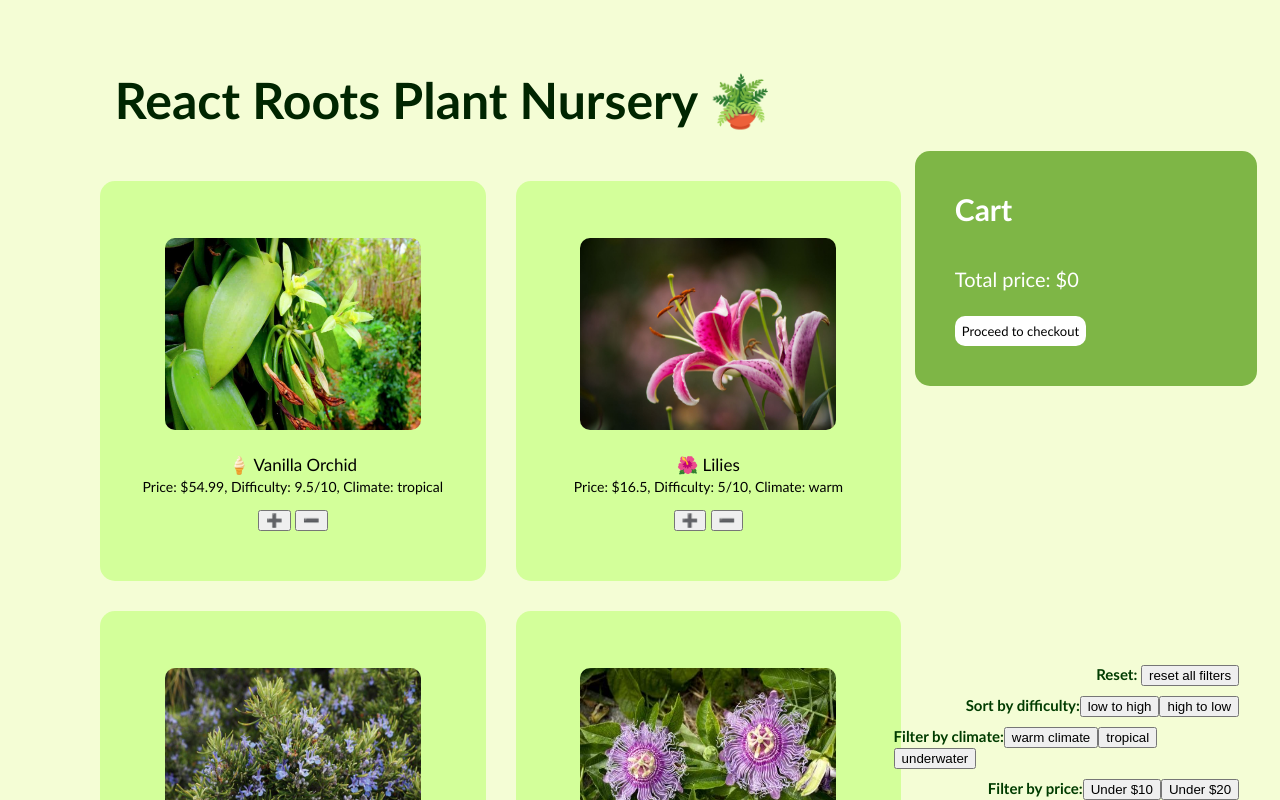
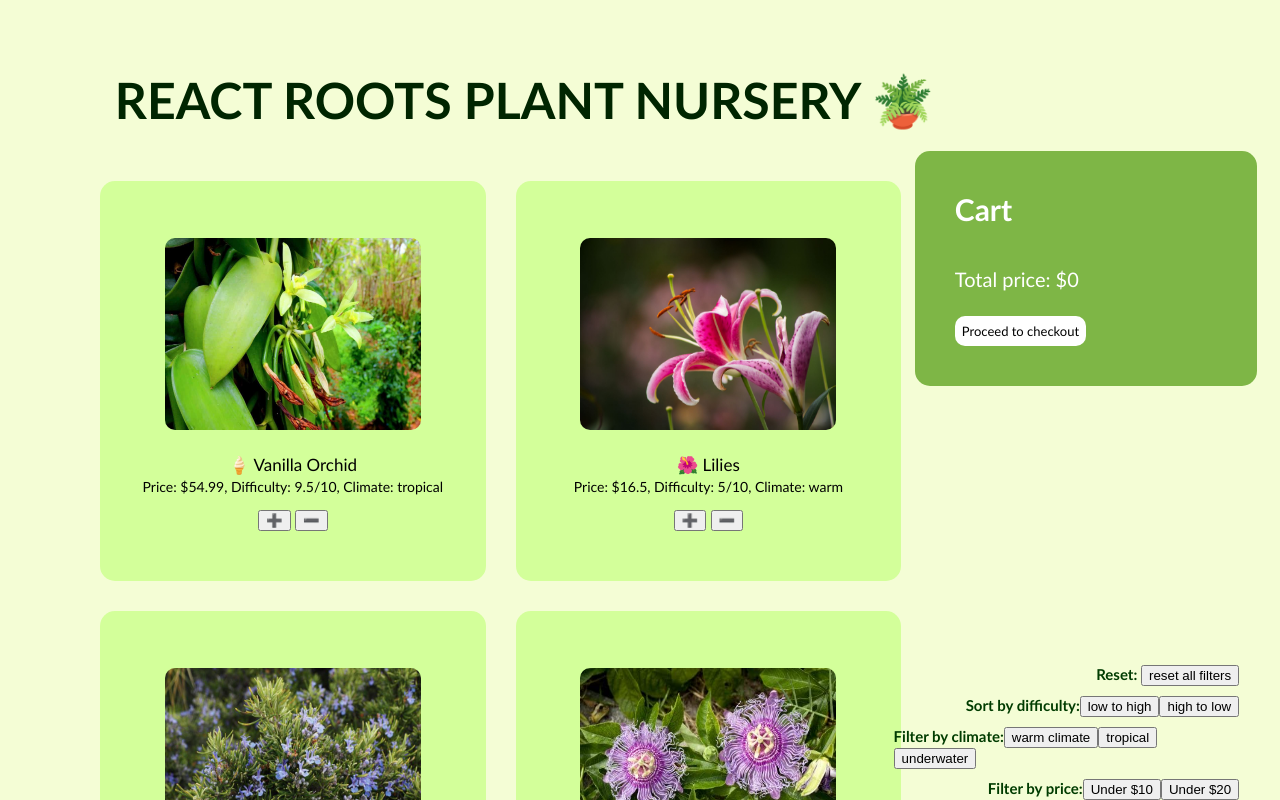
Before and after one commit to miscellaneousmonkey88/development, a React (Create React App) app: page / in a window 1280 px wide. Shown: the top 800 px of the page. Built offline with nearby package versions, Linux system fonts and the light colour scheme.

Commit message:
Update App.js

```diff
--- a/src/App.js
+++ b/src/App.js
@@ -91,7 +91,7 @@ function App() {
 
   return (
     <div className="App">
-      <div id="title">React Roots Plant Nursery 🪴</div>
+      <div id="title">REACT ROOTS PLANT NURSERY 🪴</div>
       <div id="sort">
         <div id="txt4">Reset: <input type="submit" value="reset all filters" onClick={() => resetD(plantD)} /></div>
         <div id="txt4">
```
